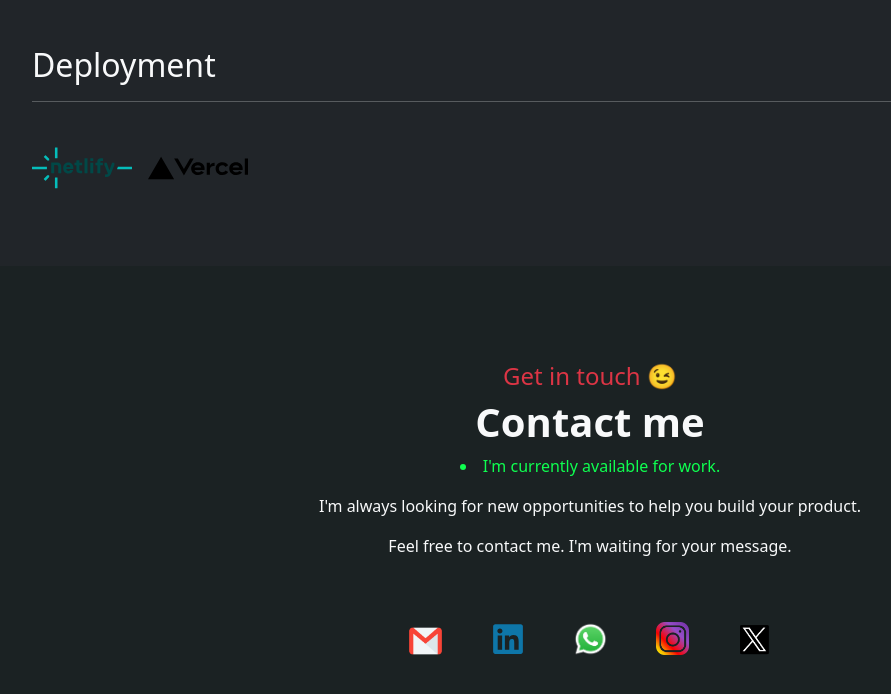
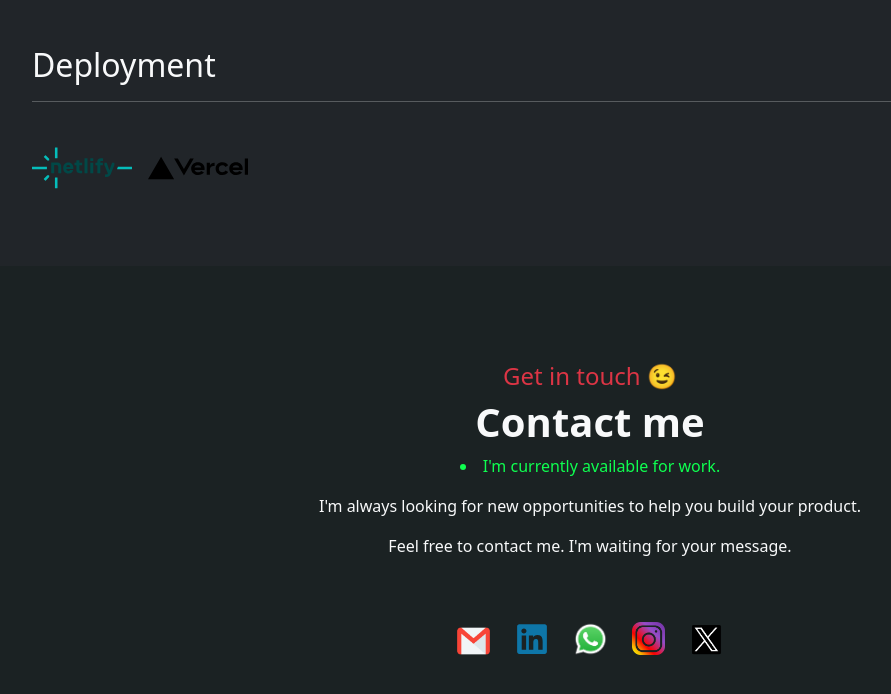
Before and after one commit to Princetoutcouleur/My-portfolio-react, a React (Create React App) app: page / in a window 1280 px wide. Shown: the part 3427-4121 px from the top of the page, without its empty margins (50-941 px from the left). Built offline with nearby package versions, Linux system fonts and the light colour scheme.

Commit message:
remplacer les icones par des images

```diff
--- a/src/components/contact/contact.jsx
+++ b/src/components/contact/contact.jsx
@@ -27,7 +27,7 @@ const Contact = () => {
           <p>Feel free to contact me. I'm waiting for your message.</p>
 
           <div>
-            <ul className="list-unstyled d-flex gap-5 justify-content-center mt-5">
+            <ul className="list-unstyled d-flex gap-4 justify-content-center mt-5">
               <li className="email">
                 <a
                   href="mailto:babathia0000@gmail.com"
```
